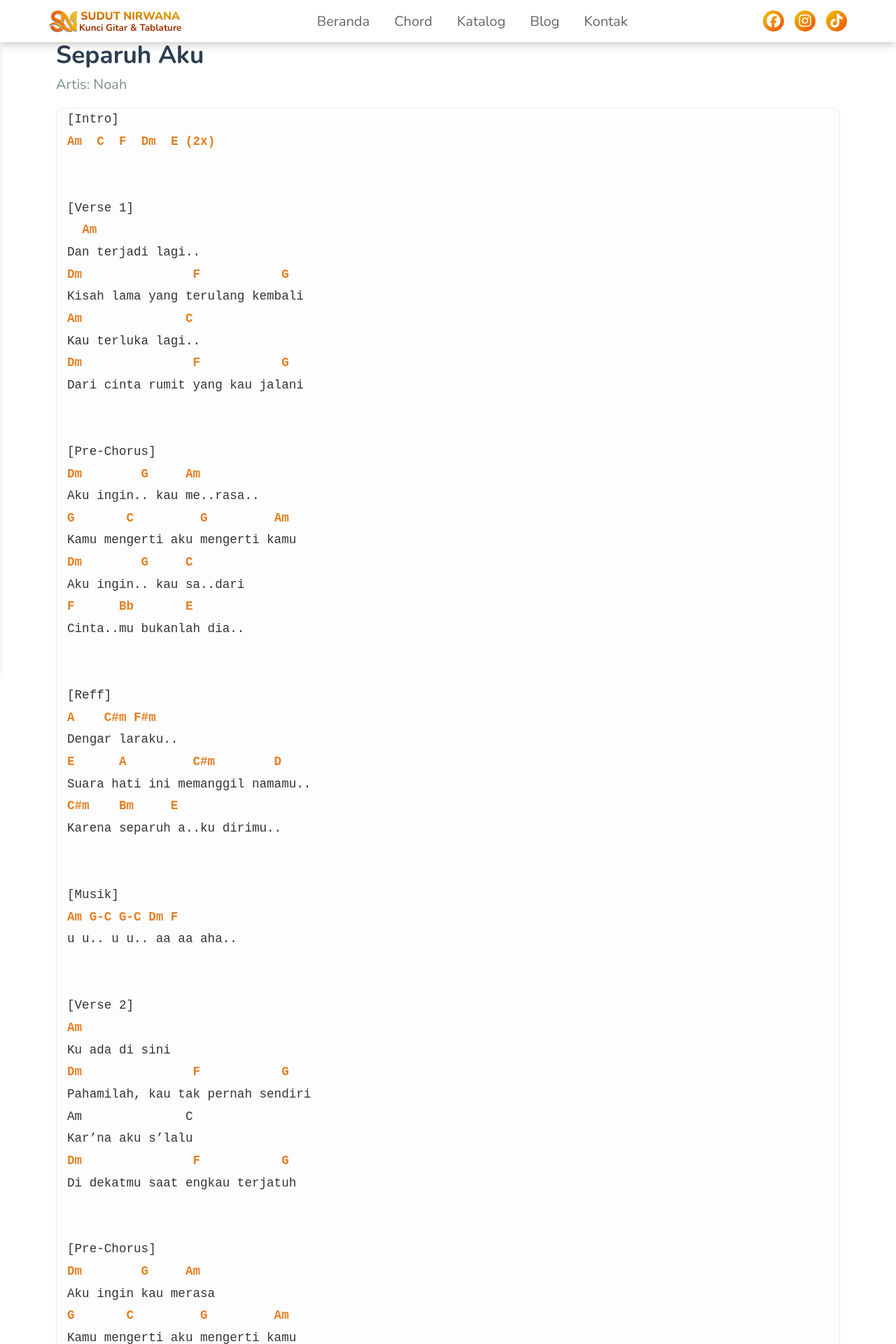
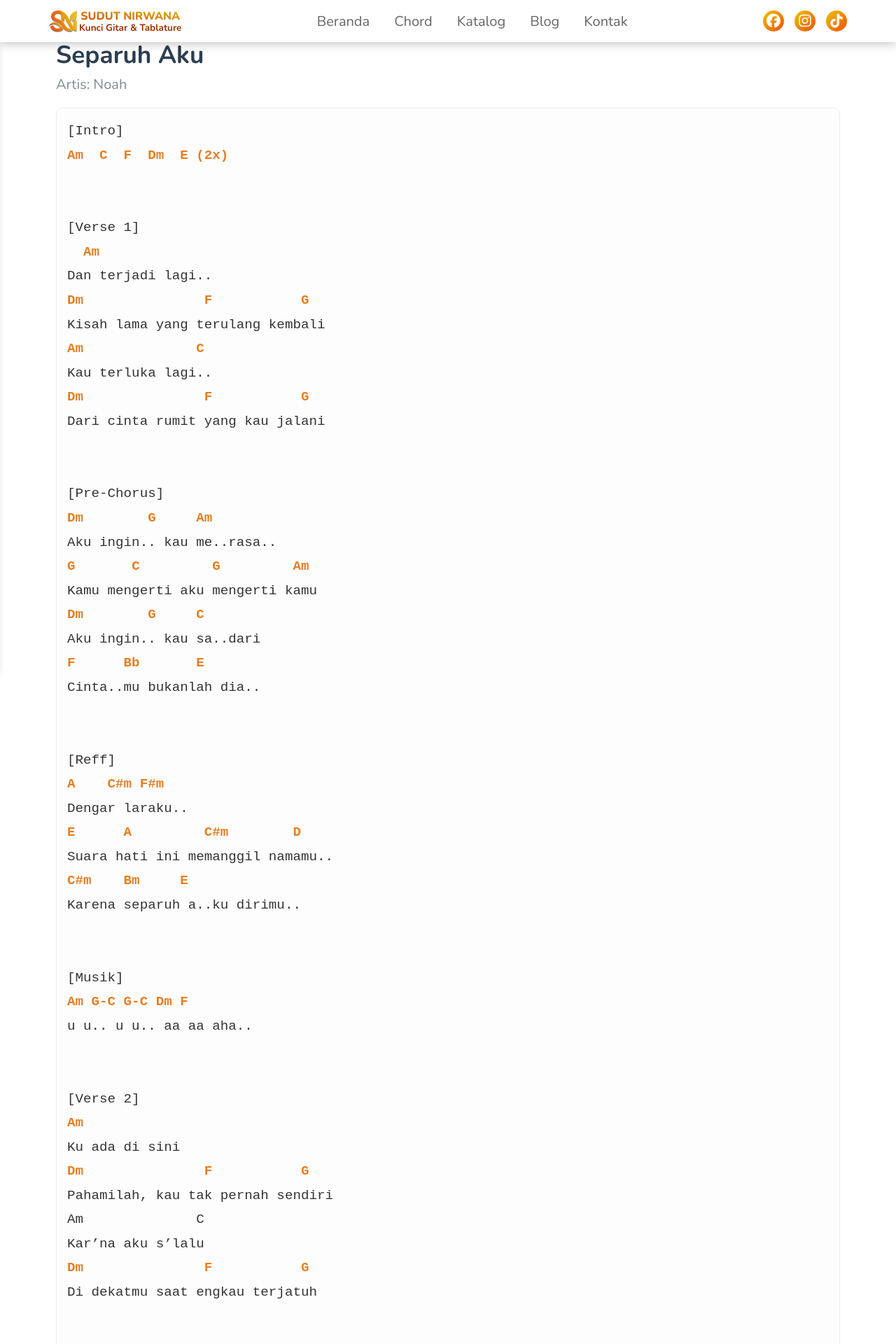
Before and after one commit to sudut-nirwana/sudut-nirwana-main, a Jekyll site: the page built from chord/separuh-aku.md, in a window 1280 px wide. Shown: the top 1920 px of the page at 70% size. Built offline with Jekyll 4.4.1, drawn with Linux system fonts in a browser that asks for light colours.

Commit message:
Update chord-style.css

```diff
--- a/assets/css/chord-style.css
+++ b/assets/css/chord-style.css
@@ -3,6 +3,7 @@
     margin: 0 auto;
     box-sizing: border-box;
     padding: 20px; /* Default HP */
+    padding-top: 70px;
 }
 
 /* Judul H2 */
@@ -20,10 +21,10 @@
 /* AREA CHORD: Ini rahasianya agar tidak berantakan */
 .chord-content-wrapper {
     font-family: 'Courier New', Courier, monospace !important;
-    font-size: 1.1rem;
+    font-size: 1.2rem;
     line-height: 1.8;
     background: #fdfdfd;
-    padding: 0 15px;
+    padding: 15px;
     border-radius: 8px;
     border: 1px solid #eee;
 
```
